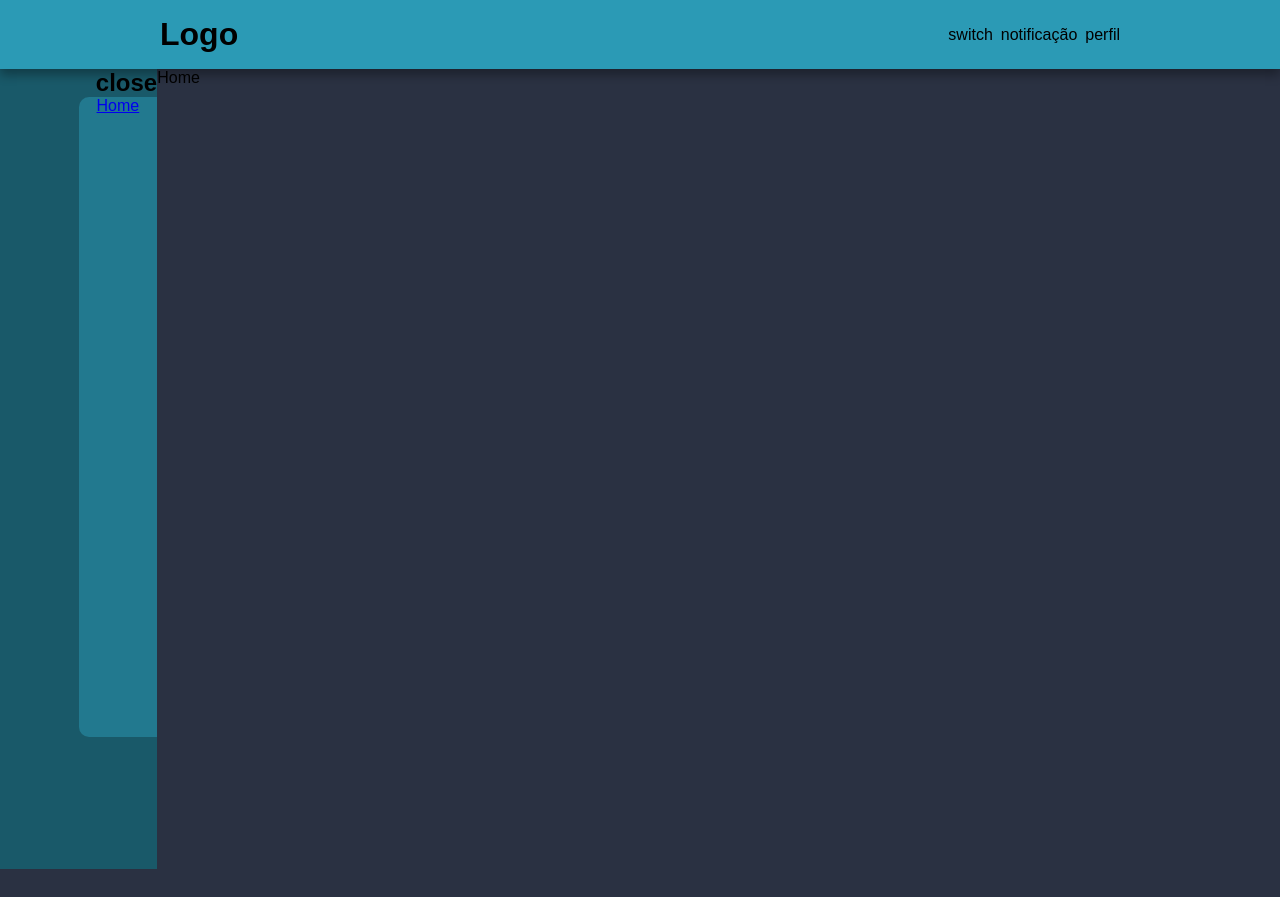
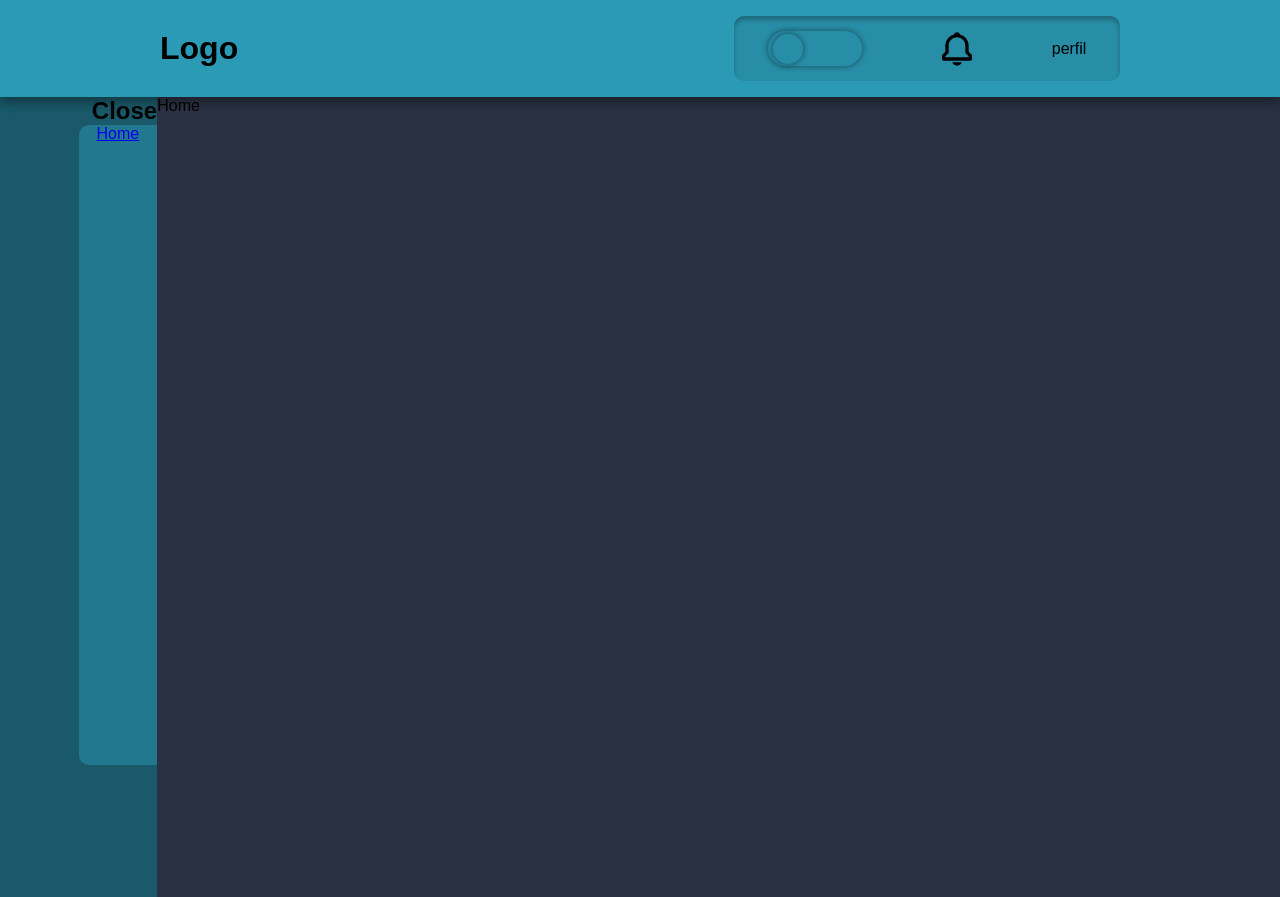
Before and after one commit to DanielMarcosPires/repositorio, a React (Vite) app: page / in a window 1280 px wide. Before the commit the page ends 869 px from the top, so only its background shows below. Built offline with nearby package versions, Linux system fonts and the light colour scheme.

Commit message:
Darkmode implementado

```diff
--- a/package.json
+++ b/package.json
@@ -14,6 +14,7 @@
     "react": "^18.2.0",
     "react-bootstrap": "^2.7.4",
     "react-dom": "^18.2.0",
+    "react-icons": "^4.8.0",
     "react-router-dom": "^6.11.2",
     "sass": "^1.62.1"
   },
--- a/src/Components/Layout/index.tsx
+++ b/src/Components/Layout/index.tsx
@@ -1,24 +1,43 @@
 import style from './scss/style.module.scss'
-import { ReactNode } from "react";
+import './scss/style.scss'
+
+import { ReactNode, useEffect, useState } from "react";
+
+import {CgClose} from 'react-icons/cg'
+import {BiBell} from 'react-icons/bi'
+
+import Switch from '../Switch';
+
 
 type htmlChildren = {
     children:ReactNode;
 }
+
 export default function Layout({children}:htmlChildren) {
+
+  const [darkMode, setDarkMode] = useState(true)
+
   return (
-    <main className={style.LayoutGrid}>
+    <main
+    className={
+        `
+        ${style.LayoutGrid}
+        ${darkMode? `darkMode`:`lightMode`}
+        `
+    }
+    >
            <header className={style.LayoutGridCabecalho}>
                 <div className={style.LayoutGridCabecalhoMargem}>
                     <h1>Logo</h1>
-                    <div>
-                        <p>switch</p>
-                        <p>notificação</p>
+                    <nav>
+                        <Switch obter={setDarkMode}/>
+                        <BiBell size={40} className={darkMode? `darkMode`:`lightMode`}/>
                         <p>perfil</p>
-                    </div>
+                    </nav>
                 </div>
            </header>
            <aside className={style.LayoutGridSideBar}>
-            <h1>close</h1>
+               <h1>Close</h1>
                 <nav>
                     <a href="#">Home</a>
                 </nav>
--- a/src/Components/Layout/scss/style.module.scss
+++ b/src/Components/Layout/scss/style.module.scss
@@ -1,11 +1,12 @@
-.LayoutGrid{
+.LayoutGrid {
     display: grid;
     grid-template:
-    "header header"
-    "aside ."/.14fr 1fr;
+        "header header"
+        "aside ." /.14fr 1fr;
 
     grid-template-rows: .1fr 1fr;
-    &Cabecalho{
+
+    &Cabecalho {
         position: relative;
         z-index: 20;
         grid-area: header;
@@ -13,33 +14,53 @@
         box-shadow: 0 6px 10px #00000055;
         display: flex;
         justify-content: space-around;
-        &Margem{
+
+        &Margem {
             display: flex;
             justify-content: space-between;
             align-items: center;
-            div{
+
+            nav {
+                align-items: center;
+
+                background: #288DA6;
+                box-shadow: inset 0px 4px 4px rgba(0, 0, 0, 0.25);
+                border-radius: 10px;
+
                 display: flex;
+
                 gap: 8px;
+
+                justify-content: space-around;
+
+                height: 65px;
+                width: 386px;
             }
+
             width: 75%;
         }
+
         padding: 1em 0;
         width: 100%;
     }
-    &SideBar{
+
+    &SideBar {
         display: flex;
         flex-direction: column;
         align-items: end;
-        grid-area:aside;
+        grid-area: aside;
         background: #195969;
-        nav{
+
+        nav {
             background: #22798F;
             text-align: center;
             border-radius: 10px 0px 0px 10px;
             width: 50%;
             height: 80%;
         }
+
         height: 100vh;
     }
+
     height: 100vh;
 }
--- /dev/null
+++ b/src/Components/Layout/scss/style.scss
@@ -0,0 +1,8 @@
+.darkMode{
+    color: #fff;
+    transition: .5s;
+}
+.lightMode{
+    color: #000;
+    transition: .5s;
+}
--- /dev/null
+++ b/src/Components/Switch/index.tsx
@@ -0,0 +1,32 @@
+import { ReactNode, useEffect, useState } from "react";
+import style from "./scss/style.module.scss"
+import "./scss/style.scss"
+
+
+
+export default function Switch({obter}:any) {
+
+  const [flipflop,setFlipflop] = useState(false);
+  useEffect(()=>{
+    obter(flipflop)
+  },[flipflop])
+
+  function handleClick(){
+    obter(flipflop)
+  }
+
+  return (
+    <div
+    onClick={()=>{
+      setFlipflop(!flipflop)
+      handleClick()
+    }}
+    className={
+      `
+       ${style.Switch}
+       ${flipflop ? `ligadoFundo`:`desligadoFundo`}
+      `}>
+        <span className={flipflop ? `ligado`:`desligado`}></span>
+    </div>
+  )
+}
--- /dev/null
+++ b/src/Components/Switch/scss/style.module.scss
@@ -0,0 +1,21 @@
+.Switch {
+    position: relative;
+    display: flex;
+    align-items: center;
+    box-shadow: 0px 0px 4px 2px rgba(0, 0, 0, 0.25);
+    border-radius: 20px;
+    padding: 5px 5px;
+    width: 94px;
+    height: 35px;
+    cursor: pointer;
+
+    span {
+        border-radius: 50%;
+        display: inline-block;
+        cursor: pointer;
+        $valor: 30px;
+        height: $valor;
+        width: $valor;
+        transition: .5s;
+    }
+}
--- /dev/null
+++ b/src/Components/Switch/scss/style.scss
@@ -0,0 +1,21 @@
+.ligado{
+    background: #00000055;
+    box-shadow: 0 0 4px 2px #fff;
+    transform: translateX(180%);
+    transition: .1s;
+}
+.ligadoFundo{
+    background: #00000055;
+    box-shadow: 0 0 4px 2px #fff;
+
+    transition: .1s;
+}
+.desligado{
+    transform: translateX(0%);
+    box-shadow: 0px 0px 4px 2px rgba(0, 0, 0, 0.25);
+    transition: .1s;
+}
+.desligadoFundo{
+    transition: .1s;
+
+}
```
Also changed, not shown: 1 other file (tests, documents, lock files or other folders).
